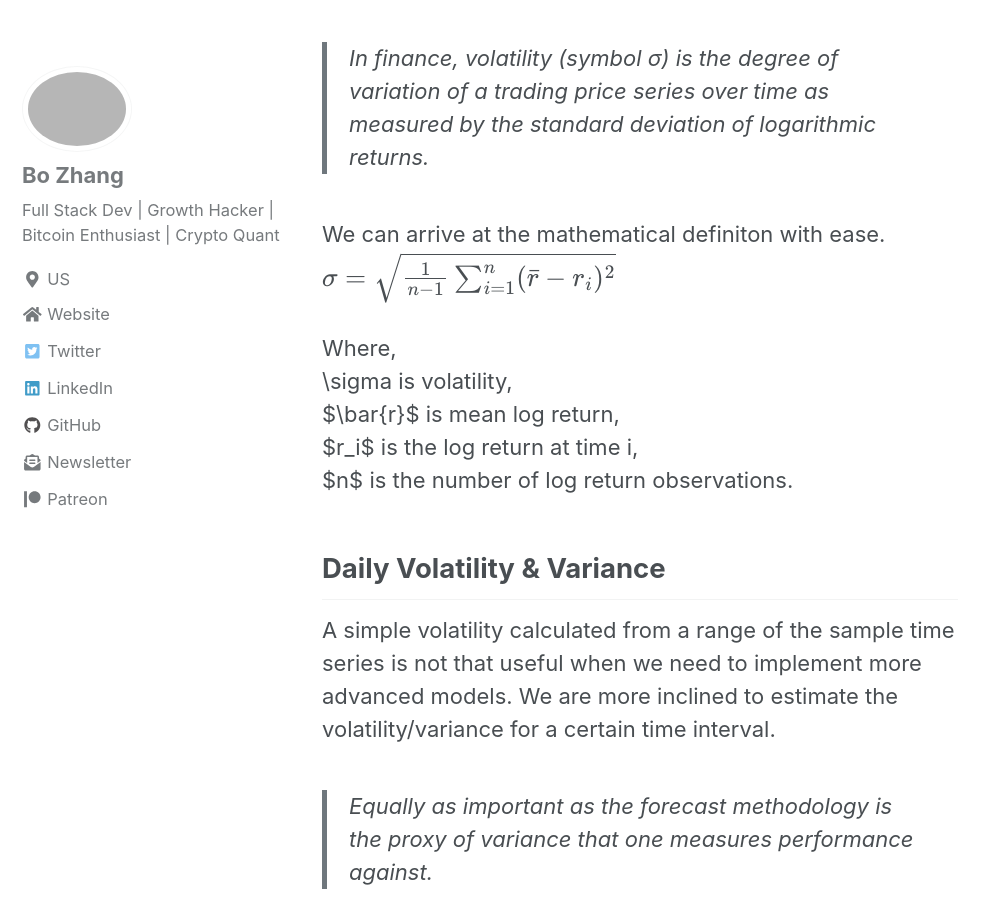
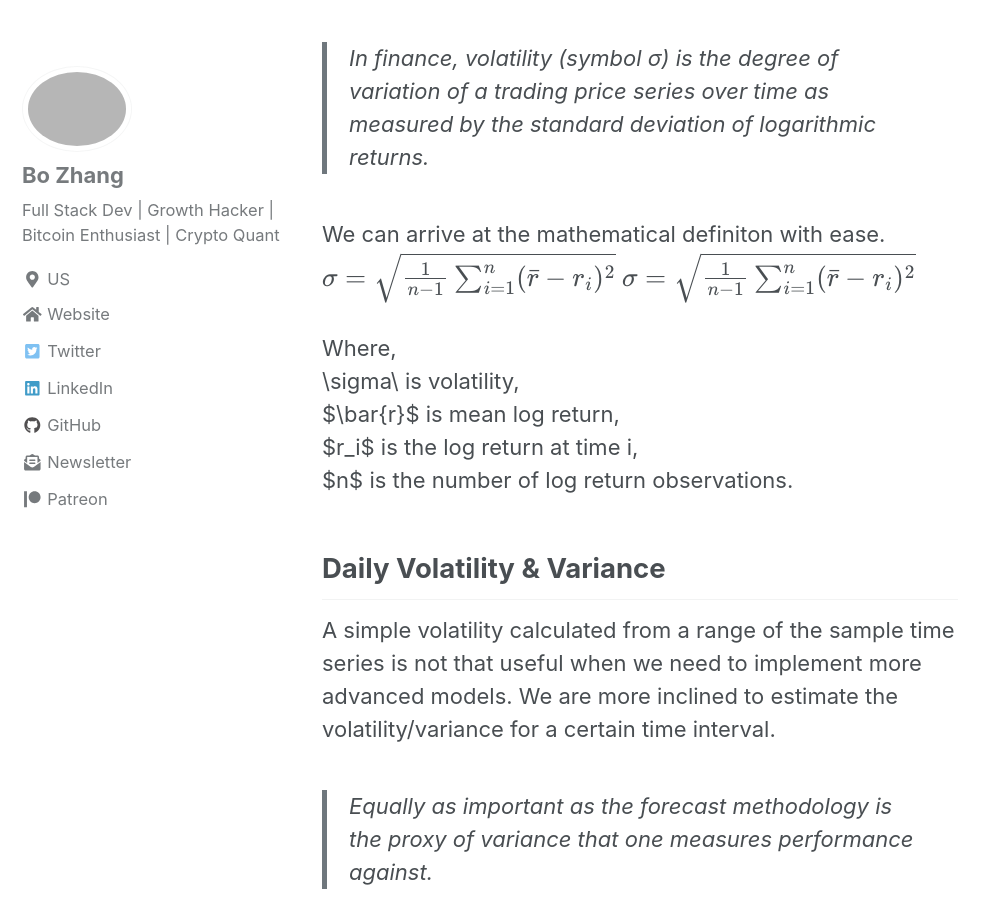
Before and after one commit to 0xboz/blog, a Jekyll site: the page built from _posts/2019-07-15-understand-and-model-cryptocurrencies-volatility-using-garch-variants.md, in a window 1280 px wide and 900 px high, scrolled down 3872 px. Shown: the whole window, without its empty margins (0-994 px from the left). Built offline with Jekyll 4.4.1, drawn with Linux system fonts in a browser that asks for light colours; cached includes are drawn as plain includes; nearby versions of some CDN libraries; formulas are drawn with MathJax 3; comment, search, counter and statistics services are not loaded.

Commit message:
Updated math formula

```diff
--- a/_posts/2019-07-15-understand-and-model-cryptocurrencies-volatility-using-garch-variants.md
+++ b/_posts/2019-07-15-understand-and-model-cryptocurrencies-volatility-using-garch-variants.md
@@ -97,12 +97,13 @@ The following is cited from [Wikipedia](https://en.wikipedia.org/wiki/Volatility
 > In finance, volatility (symbol σ) is the degree of variation of a trading price series over time as measured by the standard deviation of logarithmic returns.
 
 We can arrive at the mathematical definiton with ease.
+$$ \sigma = \sqrt{\frac{1}{n-1}\sum_{i=1}^n(\bar{r} - r_i)^2} $$
 $$\begin{equation*}
 \sigma = \sqrt{\frac{1}{n-1}\sum_{i=1}^n(\bar{r} - r_i)^2}
 \end{equation*}$$
 
 Where,
-\sigma is volatility,
+\\sigma\ is volatility,
 $\bar{r}$ is mean log return,
 $r_i$ is the log return at time i,
 $n$ is the number of log return observations.
```
